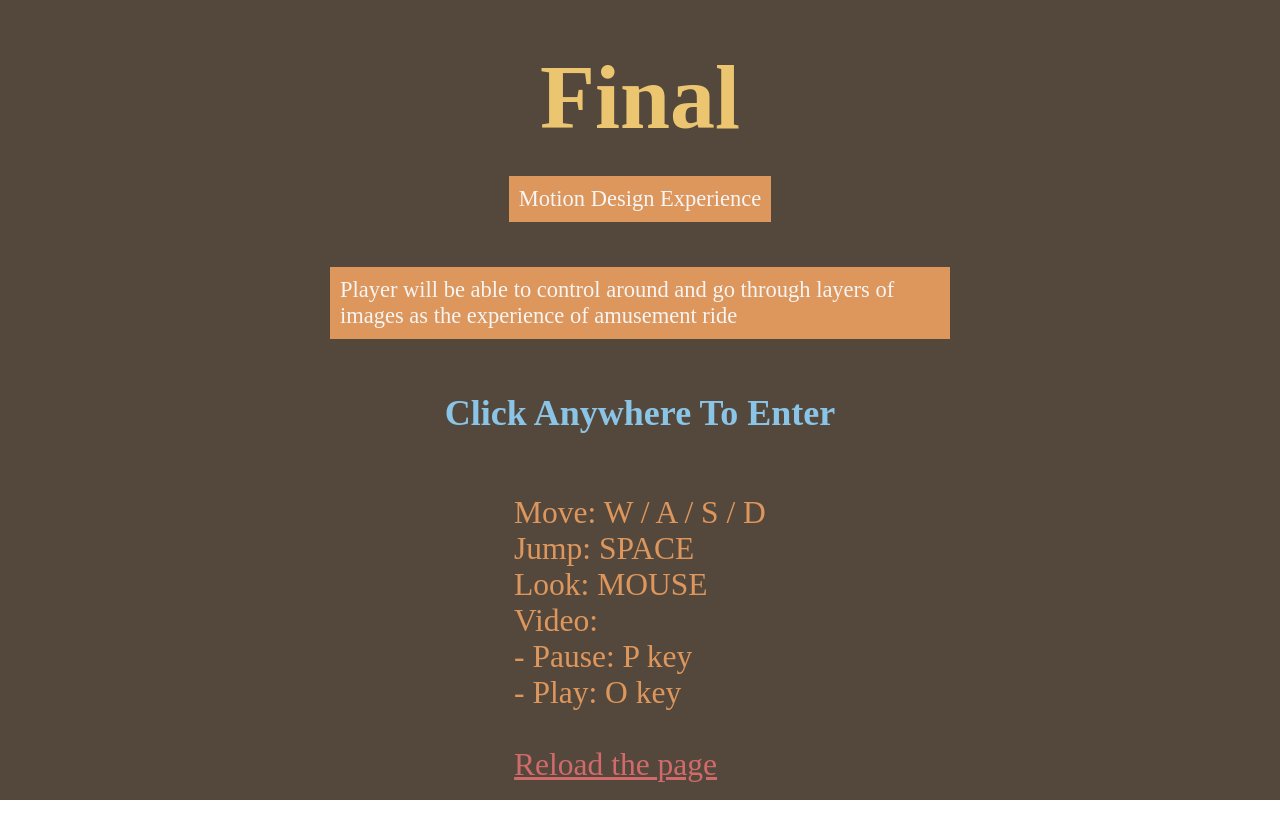
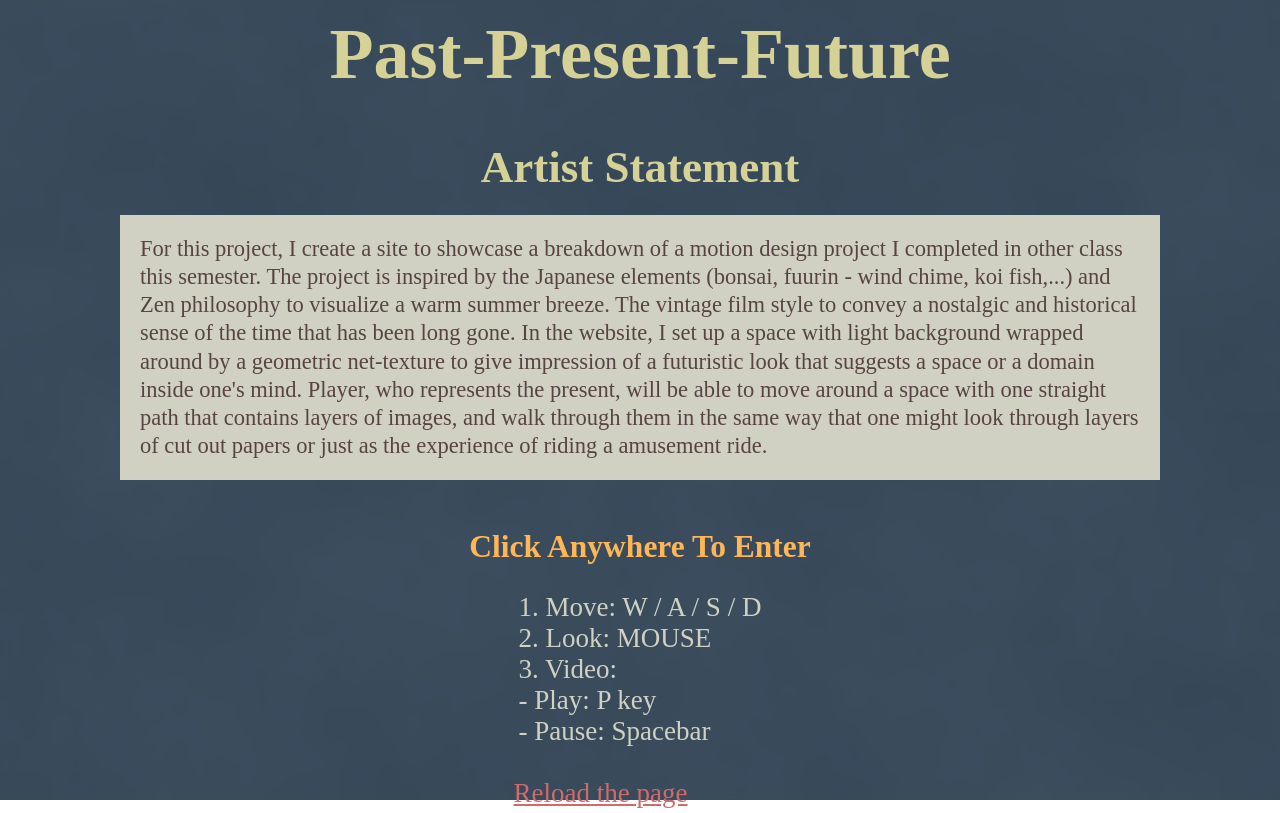
Before and after one commit to Thong-Huynh/ART_109-Final, a plain HTML site: page index.html in a window 1280 px wide. Drawn offline with nearby package versions, Linux system fonts and the light colour scheme; a web font is replaced by a local one.

Commit message:
adding description

```diff
--- a/index.html
+++ b/index.html
@@ -14,32 +14,33 @@
   <!--These divs contain the overlay text and are made invisible by functions within the client3.js script.-->
   <div id="blocker">
     <div id="instructions">
-      <h1>Final</h1>
-      <p class="text">Motion Design Experience</p>
-      <p class="text">Player will be able to control around and go through layers of images as the experience of
-        amusement ride
-      </p>
-      <!-- <h3>Artist Statement</h3> -->
-      <!-- <p class="text">Inspired by the legend of King Arthur and many stories of his chronicles, I decided to go with the
-        most iconic
-        one - Sword in the Stone - in
-        relation to King Arthur's image</p> -->
-
+      <h1>Past-Present-Future</h1>
+      <h3>Artist Statement</h3>
+      <p class="text">For this project, I create a site to showcase a breakdown of a motion design project I completed
+        in other
+        class this semester. The project is inspired by the Japanese elements (bonsai, fuurin - wind chime, koi
+        fish,...) and Zen philosophy to visualize a warm summer breeze. The vintage film style to convey a nostalgic and
+        historical sense of the time that has been long gone. In the website, I set up a space with light
+        background
+        wrapped around by a geometric net-texture to give impression of a futuristic look that suggests a space or a
+        domain inside one's mind. Player, who represents the present, will be able to move around a space with one
+        straight path
+        that contains layers of images, and walk through them in the same way that one might look through layers of cut
+        out papers or just as the experience of riding a amusement ride.</p>
       <h2>Click Anywhere To Enter</h2>
       <p>
-        Move: W / A / S / D<br>
-        Jump: SPACE<br>
-        Look: MOUSE<br>
-        Video:<br>
-        - Pause: P key<br>
-        - Play: O key
+        1. Move: W / A / S / D<br>
+        2. Look: MOUSE<br>
+        3. Video:<br>
+        - Play: P key <br>
+        - Pause: Spacebar
         <br>
         <br>
         <a href="./">Reload the page</a>
       </p>
     </div>
   </div>
-  <video id="video" playsinline webkit-playsinline loop autoplay width="2000" height="2000"
+  <video id="video" playsinline webkit-playsinline loop width="2000" height="2000"
     src="./assets/A-warm-summer-breeze.mp4" style="display: none"></video>
 </body>
 
--- a/mystyle.css
+++ b/mystyle.css
@@ -1,11 +1,11 @@
 @import url('https://fonts.googleapis.com/css2?family=Podkova:wght@400;500;600;700;800&display=swap');
 
 :root {
-    --clr1: rgb(236, 197, 113);
-    --clr2: rgb(138, 196, 230);
-    --clr3: rgb(221, 150, 92);
+    --clr1: rgb(214, 210, 151);
+    --clr2: rgb(255, 182, 86);
+    --clr3: rgb(208, 209, 195);
     --clr4: rgb(209, 106, 106);
-    --clr5: rgb(245, 245, 245);
+    --clr5: rgb(88, 67, 67);
 }
 
 
@@ -25,8 +25,8 @@ body {
     position: absolute;
     width: 100%;
     height: 100%;
-    background-color: rgb(240, 205, 172);
-    /* background: url(./assets/sword-in-stone.jpg) no-repeat; */
+    /* background-color: rgba(191, 240, 172, 0.5); */
+    background: url(./assets/Still-Export/koi-fish-2.png) no-repeat;
     background-position: 50% 0;
     background-size: cover;
 }
@@ -35,8 +35,8 @@ body {
     width: 100%;
     height: 100%;
     margin: auto;
-    backdrop-filter: blur(4px);
-    background-color: rgba(0, 0, 0, 0.65);
+    backdrop-filter: blur(5px);
+    background-color: rgba(4, 22, 41, 0.75);
 
     display: flex;
     flex-direction: column;
@@ -50,39 +50,45 @@ body {
 
 h1 {
     color: var(--clr1);
-    font-size: 5em;
+    font-size: 4em;
     font-weight: 800;
     text-transform: capitalize;
-    margin-bottom: 5px;
+    margin-bottom: 0px;
 }
 
 h2 {
     color: var(--clr2);
-    font-size: 2em;
+    font-size: 1.75em;
+    margin-bottom: 0px;
+
 }
 
 h3 {
-    color: var(--clr5);
+    color: var(--clr1);
     font-size: 2.5em;
     margin-bottom: 0px;
 }
 
 p {
     color: var(--clr3);
-    font-size: 1.75em;
-    max-width: 600px;
+    font-size: 1.5em;
+    max-width: 1000px;
+    /* margin-bottom: 0px; */
+
 }
 
 .text {
     font-size: 1.25em;
     color: var(--clr5);
     background: var(--clr3);
-    padding: 10px;
+    line-height: 1.25em;
+    padding: 20px;
+
 }
 
 a {
     color: var(--clr4);
-    padding: 10px;
+    padding: 5px;
     margin-left: -10px;
     transition: 0.2s ease;
 }
--- a/scripts/object.js
+++ b/scripts/object.js
@@ -115,10 +115,10 @@ function init() {
                 moveRight = true;
                 break;
 
-            case "Space":
-                if (canJump === true) velocity.y += 200;
-                canJump = false;
-                break;
+                // case "Space":
+                //     if (canJump === true) velocity.y += 200;
+                //     canJump = false;
+                //     break;
         }
     };
 
@@ -574,7 +574,7 @@ function init() {
         toneMapped: false,
     });
 
-    let movieGeometry = new THREE.BoxGeometry(50, 50, 1);
+    let movieGeometry = new THREE.BoxGeometry(60, 60, 1);
 
     let movieCubeScreen = new THREE.Mesh(movieGeometry, movieMaterial);
 
@@ -583,22 +583,12 @@ function init() {
     scene.add(movieCubeScreen);
 
     document.onkeydown = function (e) {
-        if (e.keyCode === 80) {
+        if (e.keyCode === 32) {
             video.pause();
-        } else if (e.keyCode === 79) {
+        } else if (e.keyCode === 80) {
             video.play();
         }
     };
-
-    // document.onkeydown = function (event) {
-    //     switch (event.code) {
-    //         case "KeyP":
-    //             video.pause();
-    //             break;
-    //     }
-    // };
-
-
 
 
 
```
Also changed, not shown: assets/waternormals.jpg (deleted).
